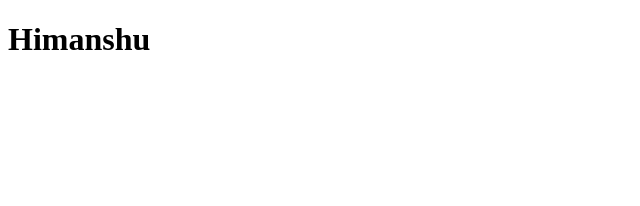
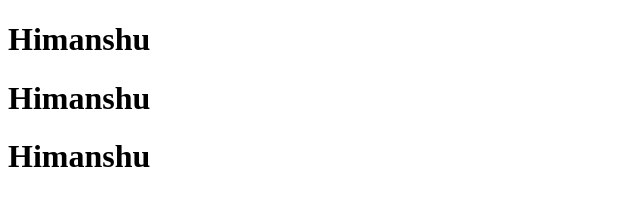
Before and after one commit to himanshunamdev1805/FSD, a plain HTML site: page index.html in a window 1280 px wide. Shown: the whole page, without its empty margins (0-640 px from the left). Drawn offline with Linux system fonts and the light colour scheme.

Commit message:
local commit

```diff
--- a/index.html
+++ b/index.html
@@ -7,5 +7,7 @@
 </head>
 <body>
     <h1>Himanshu</h1>
+    <h1>Himanshu</h1>
+    <h1>Himanshu</h1>
 </body>
 </html>
```
